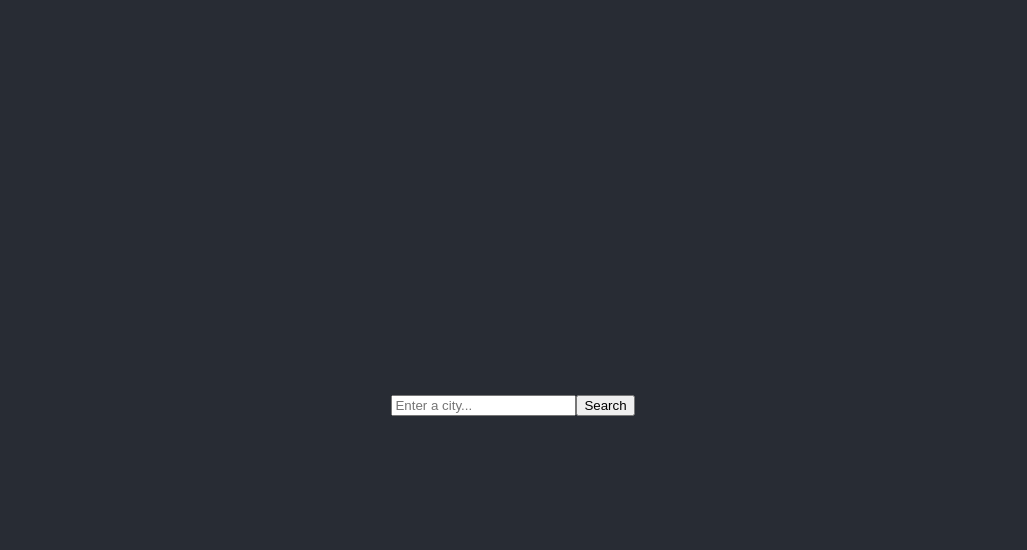
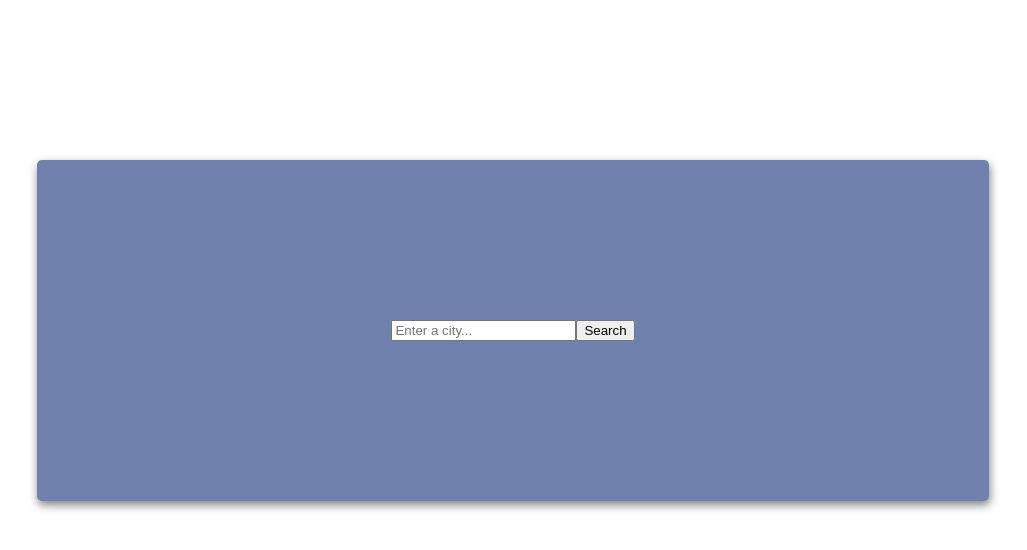
Before and after one commit to chadders404/react-weather-app, a React (Create React App) app: page / in a window 1280 px wide. Shown: the top 550 px of the page, without its empty margins (127-1154 px from the left). Built offline with nearby package versions, Linux system fonts and the light colour scheme.

Commit message:
Deleted unnecessary files/ template code

```diff
--- a/public/index.html
+++ b/public/index.html
@@ -9,35 +9,11 @@
       name="description"
       content="Web site created using create-react-app"
     />
-    <link rel="apple-touch-icon" href="%PUBLIC_URL%/logo192.png" />
-    <!--
-      manifest.json provides metadata used when your web app is installed on a
-      user's mobile device or desktop. See https://developers.google.com/web/fundamentals/web-app-manifest/
-    -->
     <link rel="manifest" href="%PUBLIC_URL%/manifest.json" />
-    <!--
-      Notice the use of %PUBLIC_URL% in the tags above.
-      It will be replaced with the URL of the `public` folder during the build.
-      Only files inside the `public` folder can be referenced from the HTML.
-
-      Unlike "/favicon.ico" or "favicon.ico", "%PUBLIC_URL%/favicon.ico" will
-      work correctly both with client-side routing and a non-root public URL.
-      Learn how to configure a non-root public URL by running `npm run build`.
-    -->
     <title>React App</title>
   </head>
   <body>
     <noscript>You need to enable JavaScript to run this app.</noscript>
     <div id="root"></div>
-    <!--
-      This HTML file is a template.
-      If you open it directly in the browser, you will see an empty page.
-
-      You can add webfonts, meta tags, or analytics to this file.
-      The build step will place the bundled scripts into the <body> tag.
-
-      To begin the development, run `npm start` or `yarn start`.
-      To create a production bundle, use `npm run build` or `yarn build`.
-    -->
   </body>
 </html>
--- a/src/App.css
+++ b/src/App.css
@@ -1,14 +1,16 @@
 .App {
+  font-family: sans-serif;
+}
+.Container {
+  display: block;
+  margin: 0 auto;
+  width: 50%;
+  height: auto;
   text-align: center;
+  background-color: #7181ad;
+  color: white;
+  margin-top: 10em;
+  padding: 10em;
+  border-radius: 5px;
+  box-shadow: 1px 4px 10px grey;
 }
-
-.App-header {
-  background-color: #282c34;
-  min-height: 100vh;
-  display: flex;
-  flex-direction: column;
-  align-items: center;
-  justify-content: center;
-  font-size: calc(10px + 2vmin);
-  color: white;
-}
--- a/src/index.css
+++ /dev/null
@@ -1,13 +0,0 @@
-body {
-  margin: 0;
-  font-family: -apple-system, BlinkMacSystemFont, 'Segoe UI', 'Roboto', 'Oxygen',
-    'Ubuntu', 'Cantarell', 'Fira Sans', 'Droid Sans', 'Helvetica Neue',
-    sans-serif;
-  -webkit-font-smoothing: antialiased;
-  -moz-osx-font-smoothing: grayscale;
-}
-
-code {
-  font-family: source-code-pro, Menlo, Monaco, Consolas, 'Courier New',
-    monospace;
-}
```
Also changed, not shown: src/index.js (+5 -9 lines), public/logo192.png (deleted), public/logo512.png (deleted).
